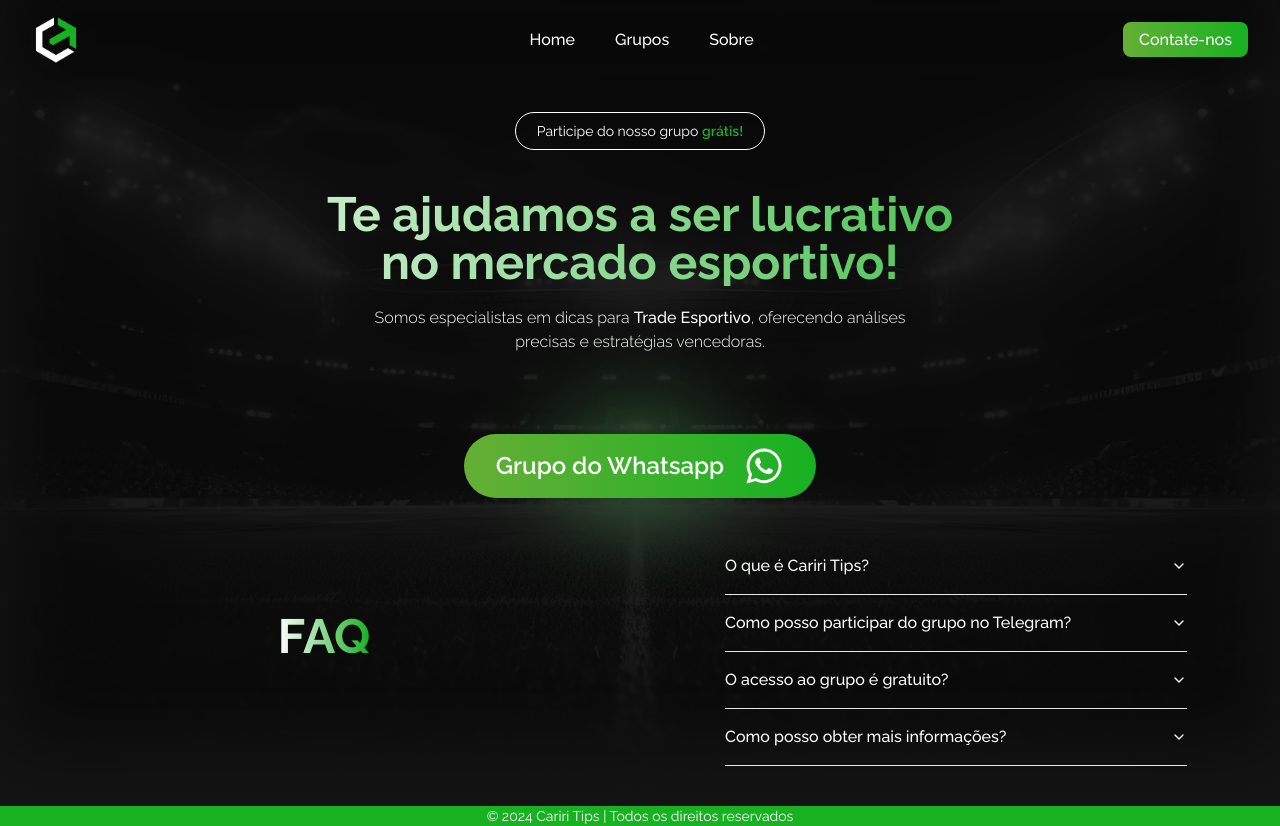
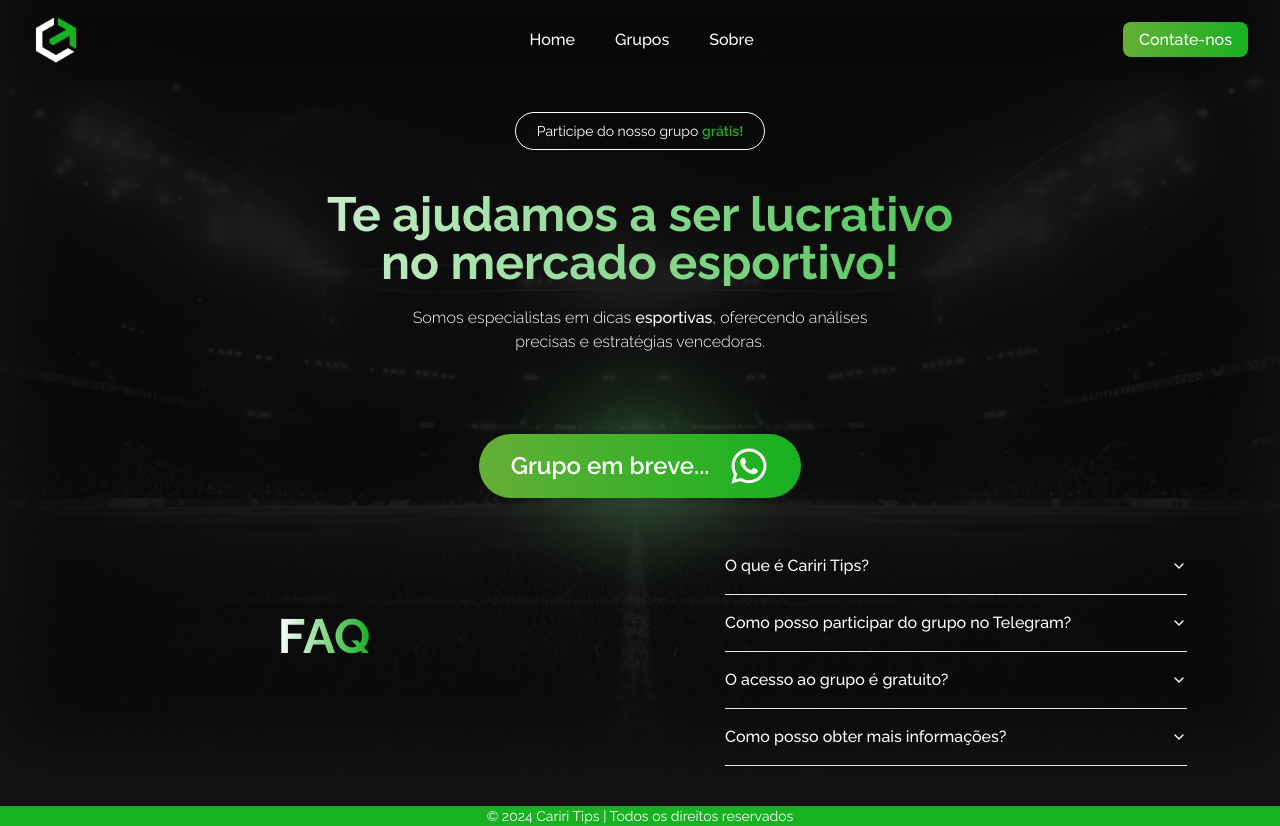
Before and after one commit to skrodrigo/cariritips.com.br, a Next.js app: page / in a window 1280 px wide. Built offline with nearby package versions, Linux system fonts and the light colour scheme.

Commit message:
refactor coming soon

```diff
--- a/app/components/ButtonGrupo.tsx
+++ b/app/components/ButtonGrupo.tsx
@@ -11,7 +11,7 @@ const ButtonGrupo = () => {
         href="/"
         className="flex items-center justify-center gap-5 px-8 py-3 rounded-full text-white text-lg sm:text-xl md:text-2xl font-semibold bg-gradient-to-r from-[#65AF36] to-[#17B121] transition-transform duration-300 hover:scale-105 focus:outline-none"
       >
-        Grupo do Whatsapp
+        Grupo em breve...
         <FaWhatsapp className="w-10 h-10" />
       </Link>
     </div>
--- a/app/components/Title.tsx
+++ b/app/components/Title.tsx
@@ -4,7 +4,7 @@ const Title = () => (
       Te ajudamos a ser lucrativo <br className="hidden sm:block" /> no mercado esportivo!
     </h1>
     <h2 className="text-xs sm:text-sm md:text-base font-light text-center mt-5">
-      Somos especialistas em dicas para <span className="font-medium">Trade Esportivo</span>, oferecendo análises <br className="hidden sm:block" />
+      Somos especialistas em dicas<span className="font-medium"> esportivas</span>, oferecendo análises <br className="hidden sm:block" />
       precisas e estratégias vencedoras.
     </h2>
   </div>
--- a/app/page.tsx
+++ b/app/page.tsx
@@ -4,11 +4,12 @@ import Title from "./components/Title";
 import ButtonGrupo from "./components/ButtonGrupo";
 import FAQ from "./components/FAQ";
 import Footer from "./components/Footer";
+import Image from "next/image";
 
 export default function Home() {
   return (
     <div className="h-screen relative">
-      <img src="../../bg.png" alt="" className="absolute inset-0 w-[1920px] h-screen z-10" />
+      <Image src="/bg.png" width={1920} height={1080} alt="" priority className="absolute inset-0 w-full h-full z-10" />
       <div className="relative z-10 flex flex-col justify-between h-full">
         <NavBar />
         <ButtonCTA />
```
